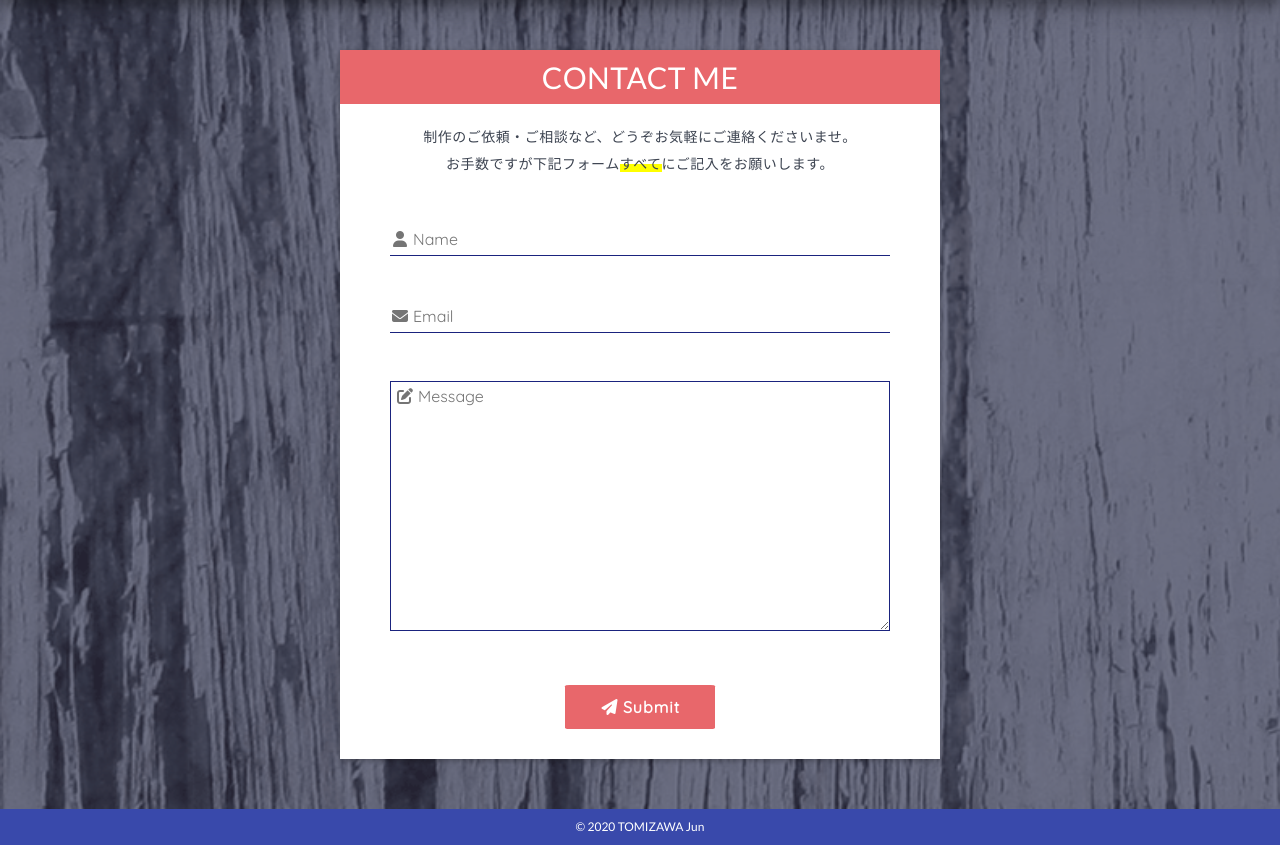
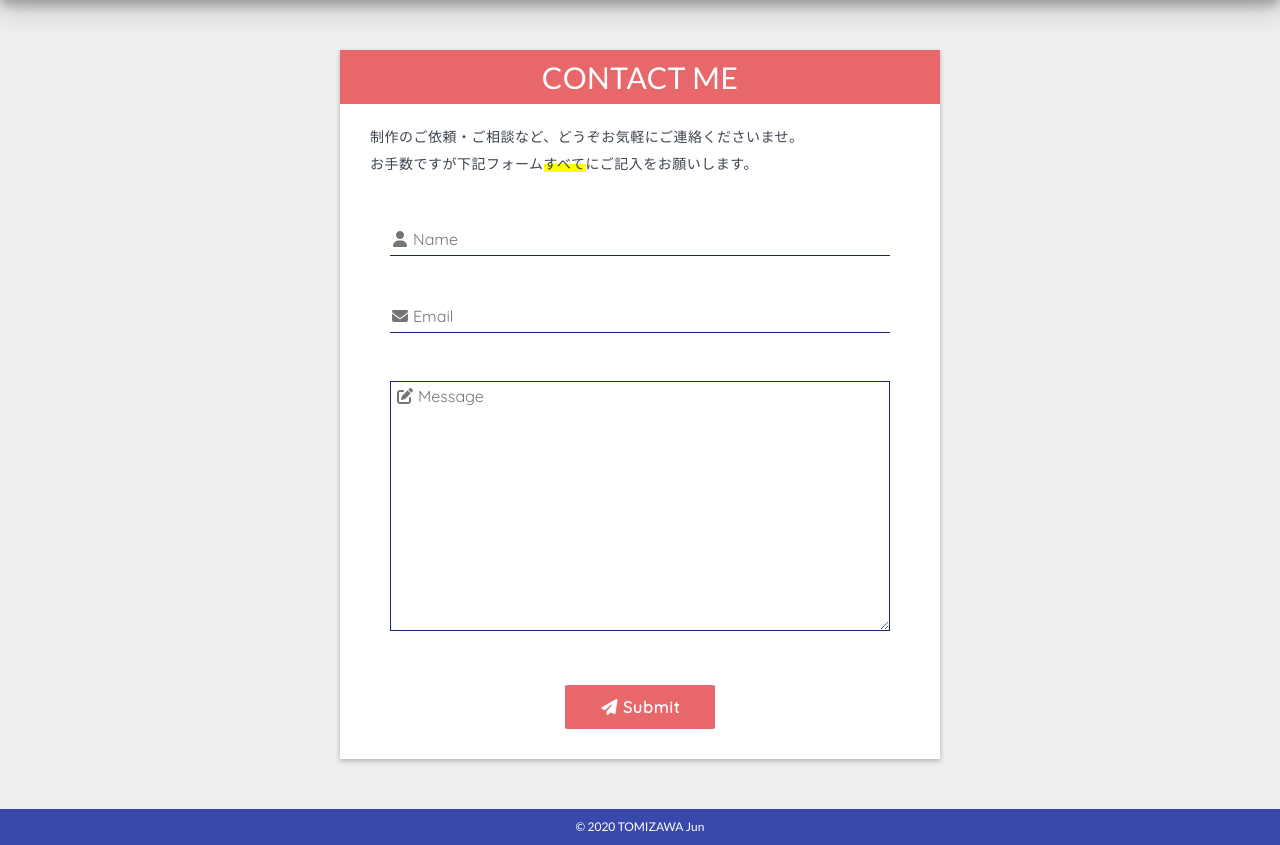
Before and after one commit to tomizawa0214/tomizawa, a Django app: page /contact/ in a window 1280 px wide. Shown: the part 66-911 px from the top of the page. Run offline with Django 3.2, Linux system fonts and the light colour scheme; some libraries are stand-ins or nearby versions.

Commit message:
コンタクトフォームバックカット

```diff
--- a/portfolio/static/css/_contact.scss
+++ b/portfolio/static/css/_contact.scss
@@ -1,15 +1,10 @@
 .contact {
-  min-height: calc(100vh - 66px - 36px);
-  background-image: url("../img/contact-form-bg.png");
-  background-size: cover;
-  &__wrap {
   display: flex;
   justify-content: center;
   align-items: center;
   min-height: calc(100vh - 66px - 36px);
   padding: 50px 0;
-    background: rgba(16, 21, 54, .6);
-    &--form {
+  &__form {
     width: 90%;
     max-width: 600px;
     padding: 0 30px 30px;
@@ -144,4 +139,3 @@
     }
   }
 }
-}
--- a/portfolio/static/css/style.css
+++ b/portfolio/static/css/style.css
@@ -1595,12 +1595,6 @@
 }
 
 .contact {
-  min-height: calc(100vh - 66px - 36px);
-  background-image: url("../img/contact-form-bg.png");
-  background-size: cover;
-}
-
-.contact__wrap {
   display: -webkit-box;
   display: -ms-flexbox;
   display: flex;
@@ -1612,10 +1606,9 @@
           align-items: center;
   min-height: calc(100vh - 66px - 36px);
   padding: 50px 0;
-  background: rgba(16, 21, 54, 0.6);
-}
-
-.contact__wrap--form {
+}
+
+.contact__form {
   width: 90%;
   max-width: 600px;
   padding: 0 30px 30px;
@@ -1651,7 +1644,7 @@
   }
 }
 
-.contact__wrap--form h2 {
+.contact__form h2 {
   margin: 0 -30px;
   text-align: center;
   font-size: 30px;
@@ -1663,7 +1656,7 @@
   background: #e8676b;
 }
 
-.contact__wrap--form p {
+.contact__form p {
   margin: 20px 0 80px;
   line-height: 1.9;
   font-size: 14px;
@@ -1674,28 +1667,28 @@
   margin-bottom: 50px;
 }
 
-.contact__wrap--form p span {
+.contact__form p span {
   background: -webkit-gradient(linear, left top, left bottom, color-stop(50%, transparent), color-stop(50%, yellow));
   background: linear-gradient(transparent 50%, yellow 50%);
 }
 
-.contact__wrap--form form {
+.contact__form form {
   position: relative;
   max-width: 500px;
   margin: 0 auto;
 }
 
-.contact__wrap--form form div {
+.contact__form form div {
   position: relative;
   margin-bottom: 3rem;
 }
 
-.contact__wrap--form form div:last-of-type label {
+.contact__form form div:last-of-type label {
   top: 3px;
   left: 5px;
 }
 
-.contact__wrap--form form div label {
+.contact__form form div label {
   display: block;
   position: absolute;
   top: 0;
@@ -1732,13 +1725,13 @@
   transition: .3s;
 }
 
-.contact__wrap--form form div input:focus ~ span {
+.contact__form form div input:focus ~ span {
   width: 100%;
   -webkit-transition: .4s;
   transition: .4s;
 }
 
-.contact__wrap--form form div span {
+.contact__form form div span {
   position: absolute;
   bottom: 0;
   left: 0;
--- a/portfolio/templates/portfolio/contact_form.html
+++ b/portfolio/templates/portfolio/contact_form.html
@@ -15,8 +15,7 @@
 
 {% block content %}
 <div class="contact">
-  <div class="contact__wrap">
-    <div class="contact__wrap--form">
+  <div class="contact__form">
     <h2>CONTACT ME</h2>
     <p>制作のご依頼・ご相談など、どうぞお気軽にご連絡くださいませ。<br class="d-none d-sm-block">お手数ですが下記フォーム<span>すべて</span>にご記入をお願いします。</p>
     <form method="POST">
@@ -59,7 +58,6 @@
     </form>
   </div>
 </div>
-</div>
 {% endblock %}
 
 {% block js %}
```
Also changed, not shown: other parts of portfolio/static/css/style.css (+12 -12 lines). Lines whose indentation alone changed are shown as unchanged.
